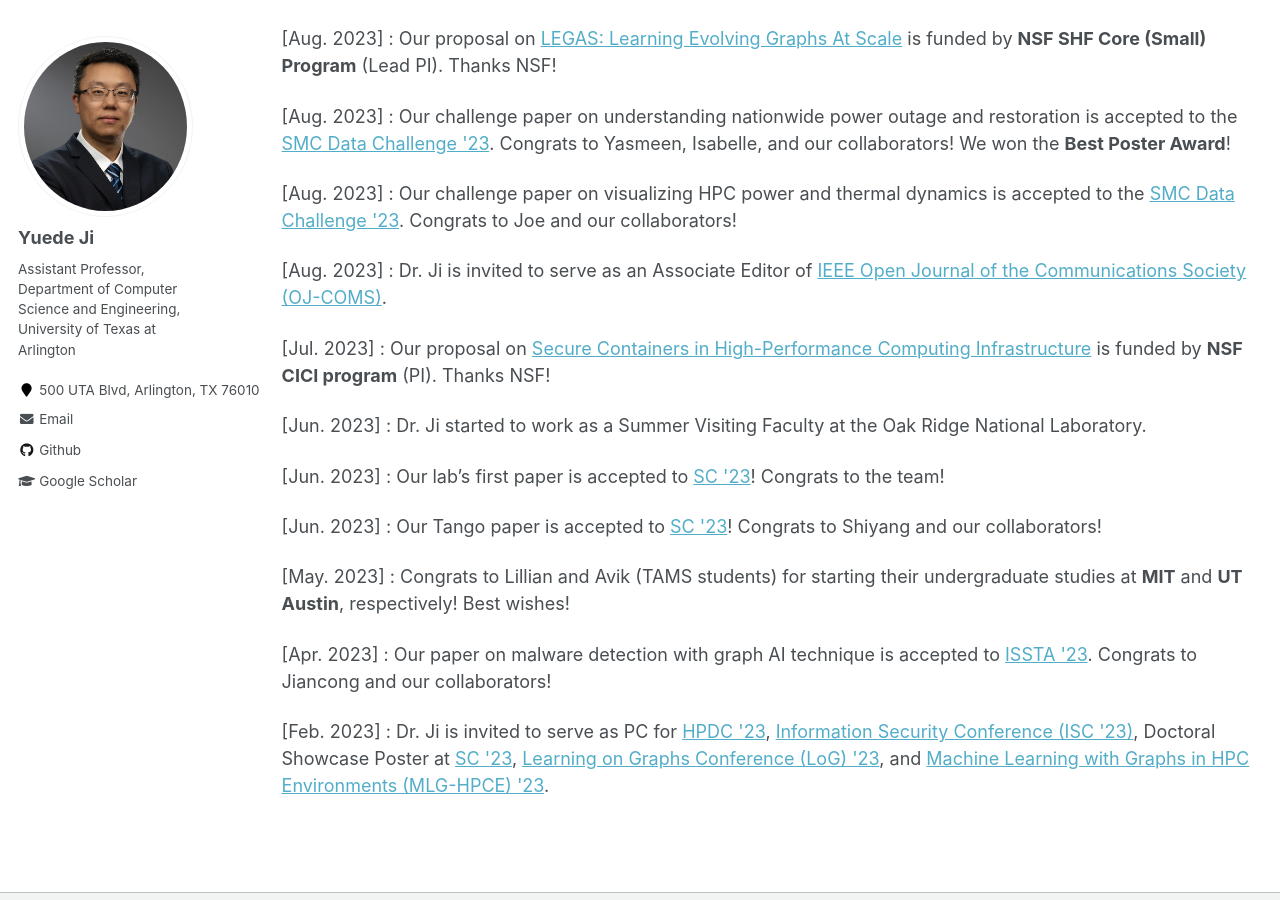
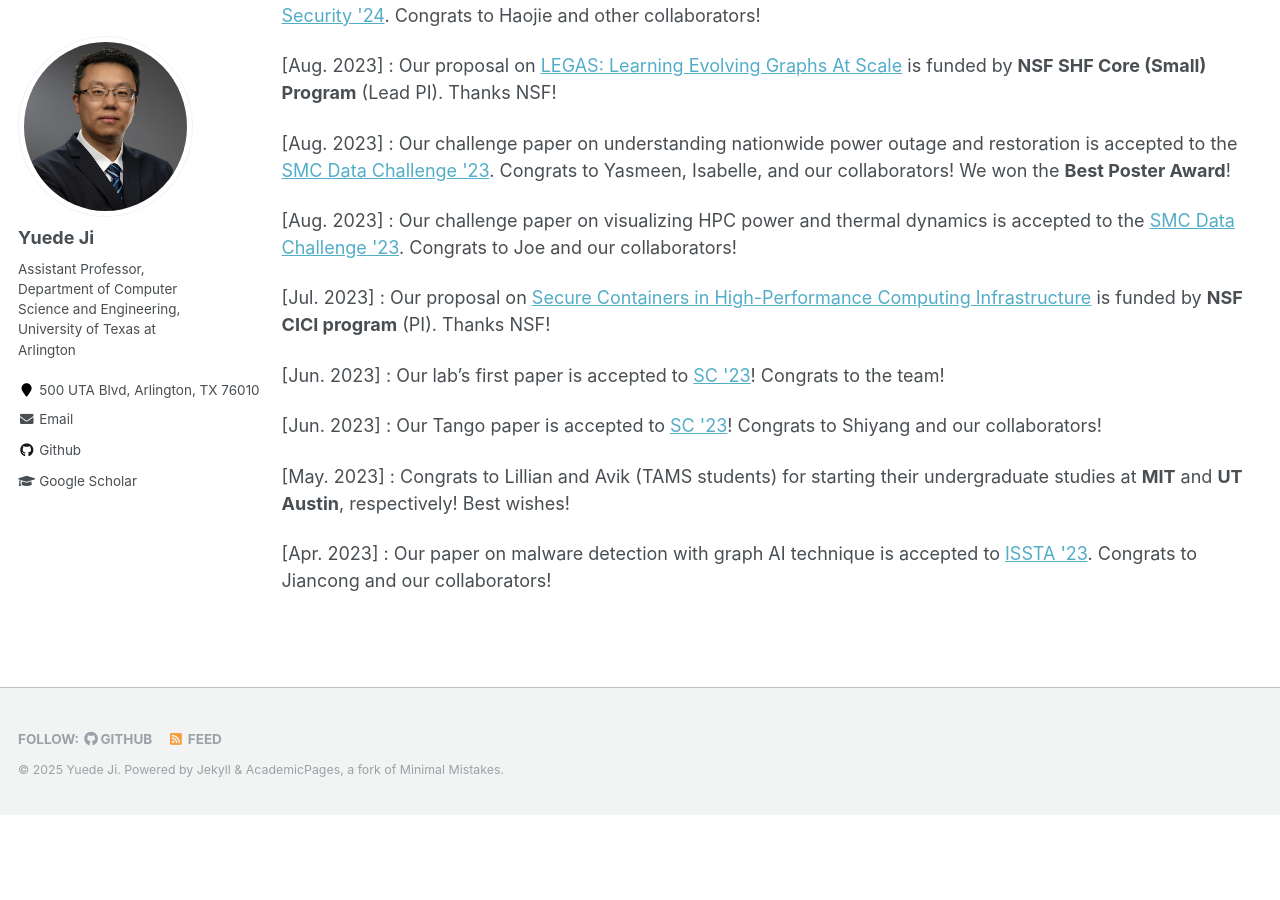
Before and after one commit to yuede/yuede.github.io, a Jekyll site: the page built from _pages/about.md, in a window 1280 px wide and 900 px high, scrolled down 1999 px. Built offline with Jekyll 4.4.1, drawn with Linux system fonts in a browser that asks for light colours; after the commit the page ends 2814 px from its top, so only the background shows below that; some of the changed text lies outside the part shown.

Commit message:
update about

```diff
--- a/_pages/about.md
+++ b/_pages/about.md
@@ -38,8 +40,6 @@ News
 [Oct. 2024] : Dr. Ji is invited to give a talk on Graph AI at the Biology Seminar in Texas Christian University (TCU).
 
 [Sep. 2024] : Our paper on microservice security is accepted to ACSAC '24. Congrats to the team!
-
-[Sep. 2024] : Dr. Ji is invited to serve as TPC for [IPDPS \'25](https://www.ipdps.org/), and [ICDCS \'25](https://icdcs2025.icdcs.org/).
 
 [Aug. 2024] : Our proposal on [An Accelerated Computation Architecture for State Transition Representation and Applications](https://www.nsf.gov/awardsearch/showAward?AWD_ID=2409211&HistoricalAwards=false) is funded by <strong>NSF SHF Core (Small) Program</strong> (Lead PI). Thanks NSF!
 
@@ -69,11 +69,8 @@ News
 
 [Aug. 2023] : Our challenge paper on visualizing HPC power and thermal dynamics is accepted to the [SMC Data Challenge \'23](https://smc-datachallenge.ornl.gov/). Congrats to Joe and our collaborators!
 
-[Aug. 2023] : Dr. Ji is invited to serve as an Associate Editor of [IEEE Open Journal of the Communications Society (OJ-COMS)](https://www.comsoc.org/publications/journals/ieee-ojcoms).
 
 [Jul. 2023] : Our proposal on [Secure Containers in High-Performance Computing Infrastructure](https://www.nsf.gov/awardsearch/showAward?AWD_ID=2319975&HistoricalAwards=false) is funded by <strong>NSF CICI program</strong> (PI). Thanks NSF!
-
-[Jun. 2023] : Dr. Ji started to work as a Summer Visiting Faculty at the Oak Ridge National Laboratory.
 
 [Jun. 2023] : Our lab's first paper is accepted to [SC \'23](https://sc23.supercomputing.org/)! Congrats to the team!
 
@@ -82,5 +79,3 @@ News
 [May. 2023] : Congrats to Lillian and Avik (TAMS students) for starting their undergraduate studies at <strong>MIT</strong> and <strong>UT Austin</strong>, respectively! Best wishes!
 
 [Apr. 2023] : Our paper on malware detection with graph AI technique is accepted to [ISSTA \'23](https://conf.researchr.org/home/issta-2023). Congrats to Jiancong and our collaborators!
-
-[Feb. 2023] : Dr. Ji is invited to serve as PC for [HPDC \'23](https://www.hpdc.org/2023/), [Information Security Conference (ISC \'23)](https://isc23.cs.rug.nl/), Doctoral Showcase Poster at [SC \'23](https://sc23.supercomputing.org/), [Learning on Graphs Conference (LoG) \'23](https://logconference.org/), and [Machine Learning with Graphs in HPC Environments (MLG-HPCE) \'23](https://ornl.github.io/MLHPC).
```
Also changed, not shown: other parts of _pages/about.md (+2 -0 lines).
